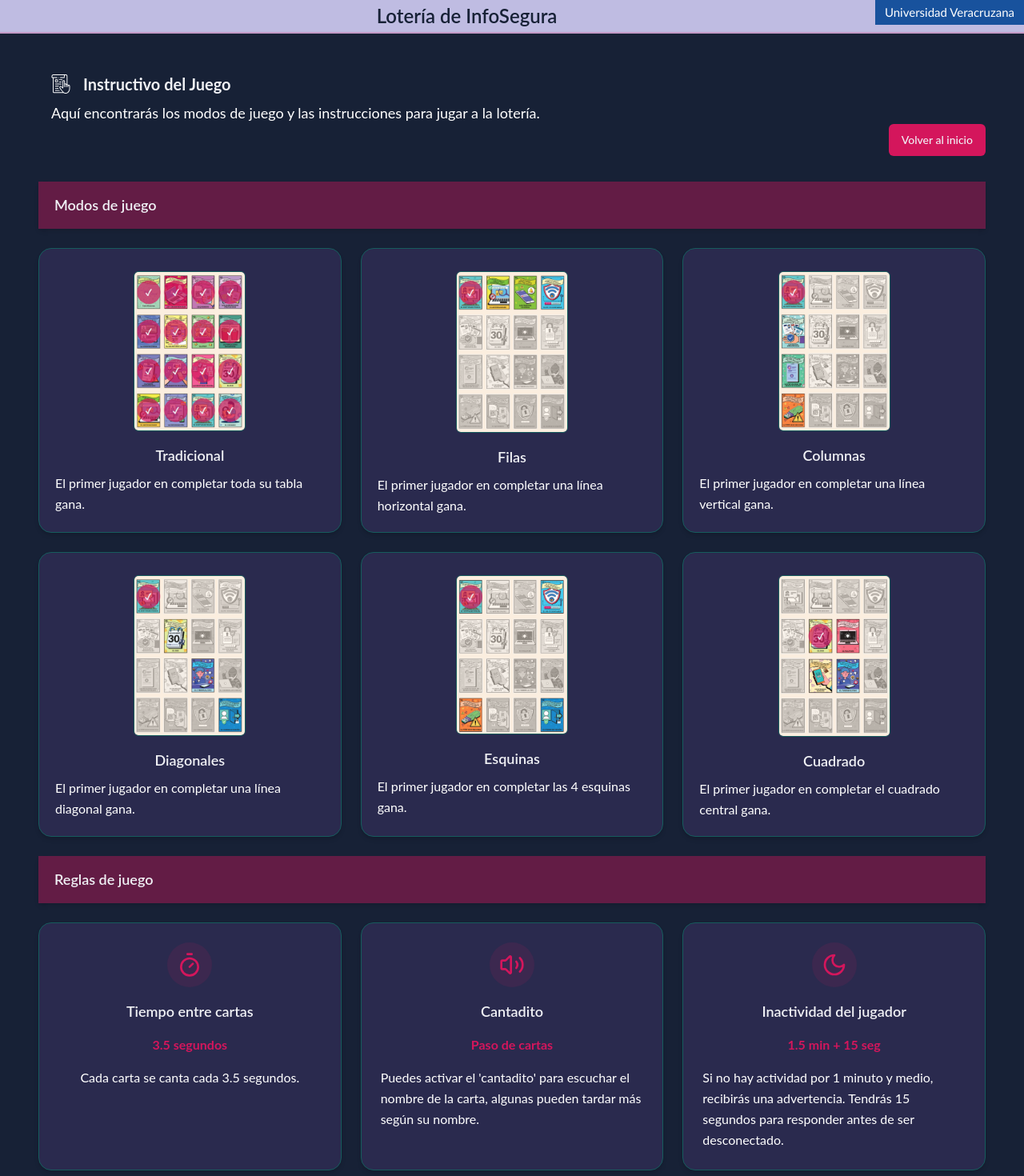
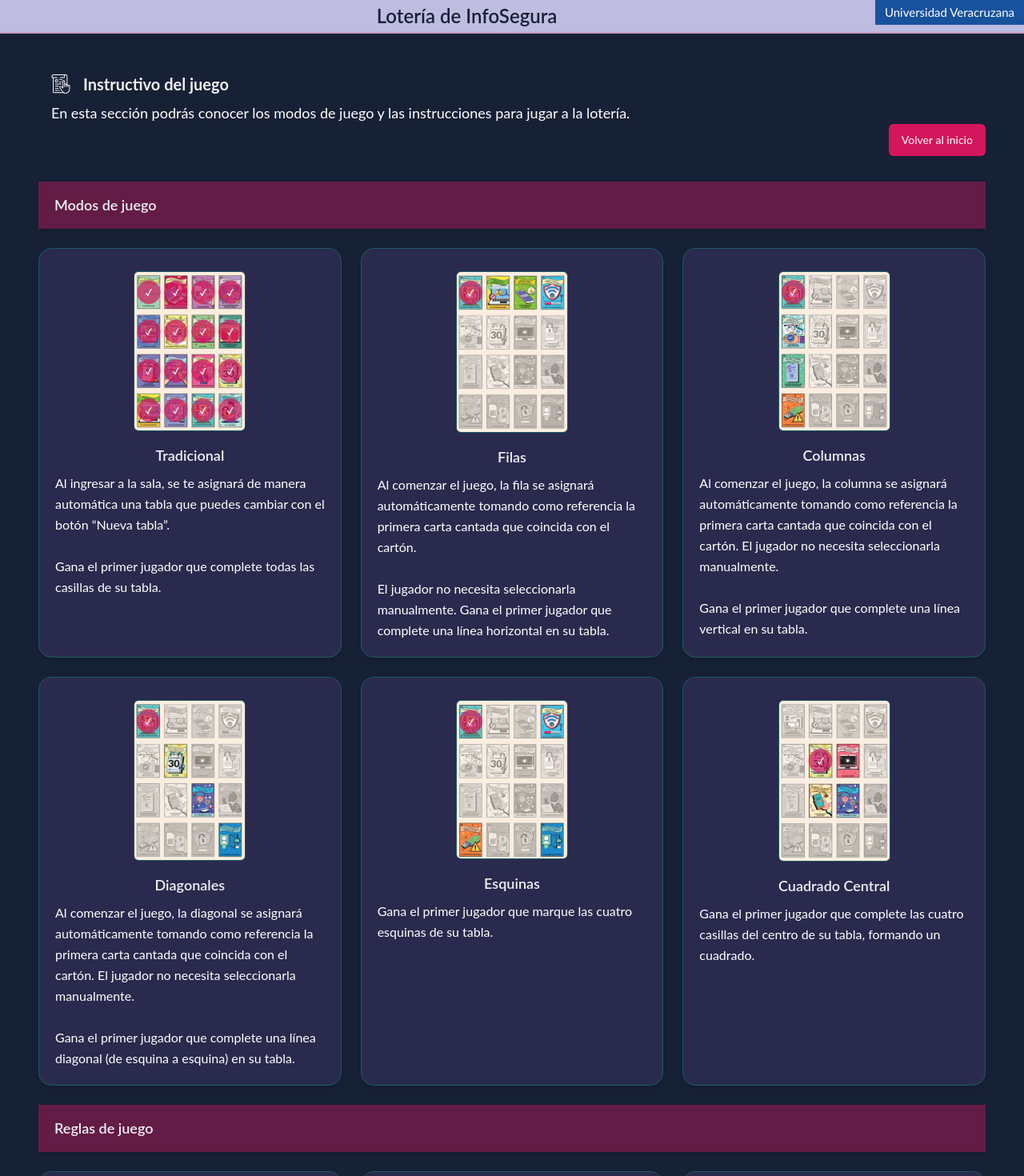
Before and after one commit to CelulaDesarrollo/loteria, a Next.js app in the folder client/: page /instructions in a window 1280 px wide. Shown: the top 1470 px of the page at 80% size. Built offline with nearby package versions, Linux system fonts and the light colour scheme.

Commit message:
cambios de letra

```diff
--- a/client/src/app/glosary/page.tsx
+++ b/client/src/app/glosary/page.tsx
@@ -21,10 +21,10 @@ export default function GlosaryPage() {
         <div className="text-left justify-center sm:text-left pl-4">
           <h1 className="text-[20px] font-bold flex items-center gap-2 justify-start">
             <BookOpen className="w-6 h-6" />
-            Glosario de Cartas
+            Glosario de cartas
           </h1>
           <p className="text-muted-foreground mt-2 text-[18px]">
-            Aquí encontrarás la descripción de cada carta de la lotería.
+            En esta sección podrás conocer la descripción de cada carta de la lotería.
           </p>
         </div>
 
--- a/client/src/app/instructions/page.tsx
+++ b/client/src/app/instructions/page.tsx
@@ -5,22 +5,53 @@ import { Timer, Users, Moon, RotateCw, Volume2, Crown } from "lucide-react";
 import { Card, CardContent } from "@/components/ui/card";
 import { Header } from "@/components/Header";
 
+
 const MODOS = [
-  { key: "tradicional", title: "Tradicional", img: "/instructive/tradicional.png", text: "El primer jugador en completar toda su tabla gana." },
-  { key: "filas", title: "Filas", img: "/instructive/filas.png", text: "El primer jugador en completar una línea horizontal gana." },
-  { key: "columnas", title: "Columnas", img: "/instructive/columnas.png", text: "El primer jugador en completar una línea vertical gana." },
-  { key: "diagonales", title: "Diagonales", img: "/instructive/diagonales.png", text: "El primer jugador en completar una línea diagonal gana." },
-  { key: "esquinas", title: "Esquinas", img: "/instructive/esquinas.png", text: "El primer jugador en completar las 4 esquinas gana." },
-  { key: "cuadrado", title: "Cuadrado", img: "/instructive/cuadrado.png", text: "El primer jugador en completar el cuadrado central gana." },
+  {
+    key: "tradicional",
+    title: "Tradicional",
+    img: "/instructive/tradicional.png",
+    text: "Al ingresar a la sala, se te asignará de manera automática una tabla que puedes cambiar con el botón “Nueva tabla”.\n\nGana el primer jugador que complete todas las casillas de su tabla."
+  },
+  {
+    key: "filas",
+    title: "Filas",
+    img: "/instructive/filas.png",
+    text: "Al comenzar el juego, la fila se asignará automáticamente tomando como referencia la primera carta cantada que coincida con el cartón.\n\nEl jugador no necesita seleccionarla manualmente. Gana el primer jugador que complete una línea horizontal en su tabla."
+  },
+  {
+    key: "columnas",
+    title: "Columnas",
+    img: "/instructive/columnas.png",
+    text: "Al comenzar el juego, la columna se asignará automáticamente tomando como referencia la primera carta cantada que coincida con el cartón. El jugador no necesita seleccionarla manualmente.\n\nGana el primer jugador que complete una línea vertical en su tabla."
+  },
+  {
+    key: "diagonales",
+    title: "Diagonales",
+    img: "/instructive/diagonales.png",
+    text: "Al comenzar el juego, la diagonal se asignará automáticamente tomando como referencia la primera carta cantada que coincida con el cartón. El jugador no necesita seleccionarla manualmente.\n\nGana el primer jugador que complete una línea diagonal (de esquina a esquina) en su tabla."
+  },
+  {
+    key: "esquinas",
+    title: "Esquinas",
+    img: "/instructive/esquinas.png",
+    text: "Gana el primer jugador que marque las cuatro esquinas de su tabla."
+  },
+  {
+    key: "cuadrado",
+    title: "Cuadrado Central",
+    img: "/instructive/cuadrado.png",
+    text: "Gana el primer jugador que complete las cuatro casillas del centro de su tabla, formando un cuadrado."
+  },
 ];
 
 const GAME_RULES = [
   { title: "Tiempo entre cartas", value: "3.5 segundos", icon: Timer, text: "Cada carta se canta cada 3.5 segundos." },
-  { title: "Cantadito", value: "Paso de cartas", icon: Volume2, text: "Puedes activar el 'cantadito' para escuchar el nombre de la carta, algunas pueden tardar más según su nombre." },
+  { title: "Cantadito", value: "Paso de cartas", icon: Volume2, text: "Puedes activar el 'Cantadito' para escuchar el nombre de la carta, algunas pueden tardar más según su nombre." },
   { title: "Inactividad del jugador", value: "1.5 min + 15 seg", icon: Moon, text: "Si no hay actividad por 1 minuto y medio, recibirás una advertencia. Tendrás 15 segundos para responder antes de ser desconectado." },
   { title: "Límite de jugadores", value: "25 jugadores", icon: Users, text: "Solo pueden participar hasta 25 jugadores por sala." },
   { title: "Anfitrión", value: "1 por sala", icon: Crown, text: "El primer jugador en entrar será el anfitrión. Si se desconecta, el rol pasa al siguiente." },
-  { title: "Cambio de tabla", value: "Solo cuando el juego no está activo", icon: RotateCw, text: "Puedes generar una nueva tabla desde el botón 'Nueva Tabla', pero solo si la partida no está en curso." },
+  { title: "Cambio de tabla", value: "Solo cuando el juego no está activo", icon: RotateCw, text: "Puedes generar una nueva tabla desde el botón 'Nueva tabla', pero solo si la partida no está en curso." },
 ];
 
 export default function InstructionsPage() {
@@ -36,10 +67,10 @@ export default function InstructionsPage() {
           <div className="text-left justify-center sm:text-left pl-4">
             <h1 className="text-[20px] font-bold flex items-center gap-2 justify-start">
               <img src="/LoteriaSI-InterfazIconoInstructivo.svg" alt="Instructivo Icon" className="h-6 w-6 inline-block mr-2" />
-              Instructivo del Juego
+              Instructivo del juego
             </h1>
             <p className="text-muted-foreground mt-2 text-[18px]">
-              Aquí encontrarás los modos de juego y las instrucciones para jugar a la lotería.
+              En esta sección podrás conocer los modos de juego y las instrucciones para jugar a la lotería.
             </p>
           </div>
 
@@ -67,7 +98,7 @@ export default function InstructionsPage() {
                   <img src={m.img} alt={m.title} className="w-[100px] sm:w-[120px] md:w-[140px] h-auto rounded-md border mt-2" />
                   <div>
                     <h3 className="text-lg font-semibold text-center">{m.title}</h3>
-                    <p className="text-muted-foreground mt-2 text-[16px] leading-relaxed text-left">{m.text}</p>
+                    <p className="text-muted-foreground mt-2 text-[16px] whitespace-pre-wrap leading-relaxed text-left">{m.text}</p>
                   </div>
                 </CardContent>
               </Card>
--- a/client/src/app/page.tsx
+++ b/client/src/app/page.tsx
@@ -108,7 +108,7 @@ export default function Home() {
               <form onSubmit={handleJoinRoom} className="space-y-6">
                 {/* Selector de sala */}
                 <div className="space-y-2">
-                  <Label htmlFor="room-select" className="text-base">Seleccionar Sala</Label>
+                  <Label htmlFor="room-select" className="text-base">Seleccionar sala</Label>
                   <Select value={selectedRoom} onValueChange={setSelectedRoom}>
                     <SelectTrigger id="room-select" className="text-base">
                       <SelectValue placeholder="Elige una sala" />
--- a/client/src/components/game/DealerDisplay.tsx
+++ b/client/src/components/game/DealerDisplay.tsx
@@ -48,7 +48,7 @@ export function DealerDisplay({
               </div>
             ) : (
               <div className="w-full h-full flex items-center justify-center bg-muted/50">
-                <p className="text-muted-foreground text-center">Esperando para empezar...</p>
+                <p className="text-muted-foreground text-center"> ¿Estás listo? Por iniciar partida…</p>
               </div>
             )}
           </Card>
--- a/client/src/components/game/LoteriaGame.tsx
+++ b/client/src/components/game/LoteriaGame.tsx
@@ -494,7 +494,7 @@ export function LoteriaGame({ roomId, playerName, roomData: initialRoomData }: L
                     {/* Botón para iniciar juego */}
                     <Button onClick={startGame} disabled={gameState.isGameActive || !!gameState.winner}>
                       <Play className="mr-2" />
-                      Iniciar Juego
+                      Iniciar juego
                     </Button>
 
                     {/* Botón para terminar juego activo */}
@@ -542,7 +542,7 @@ export function LoteriaGame({ roomId, playerName, roomData: initialRoomData }: L
                         }}
                         variant="destructive"
                       >
-                        Terminar Juego
+                        Terminar juego
                       </Button>
                     )}
 
@@ -579,7 +579,7 @@ export function LoteriaGame({ roomId, playerName, roomData: initialRoomData }: L
                 {/* Botón para reiniciar la tabla del jugador actual */}
                 <Button onClick={resetPlayerBoard} variant="outline" disabled={gameState.isGameActive}>
                   <RotateCw className="mr-2" />
-                  Nueva Tabla
+                  Nueva tabla
                 </Button>
 
                 {/* Mensaje para jugadores que no son anfitrión */}
--- a/client/src/lib/loteria.ts
+++ b/client/src/lib/loteria.ts
@@ -26,7 +26,7 @@ export const CARDS: Card[] = [
   { id: 15, name: "EL SENTIDO COMÚN", imageUrl: "/cards/15.jpg", description: "El que no se instala, pero siempre debes usar.", descriptionLong: "Capacidad del usuario para tomar decisiones seguras en entornos digitales." },
   { id: 16, name: "EL SOFTWARE LEGÍTIMO", imageUrl: "/cards/16.jpg", description: "El que viene sin sorpresas, ni malware que te estresa.", descriptionLong: "Software que se obtiene a través de canales oficiales y confiables." },
   { id: 17, name: "EL UV-CIRST", imageUrl: "/cards/17.jpg", description: "El que responde con destreza, para frenar toda amenaza con certeza", descriptionLong: "Equipo de Respuesta a Incidentes de Ciberseguridad de la Universidad Veracruzana." },
-  { id: 18, name: "LA COMUNIDAD SEGURA", imageUrl: "/cards/18.jpg", description: "El grupo que se asesora y su seguridad mejora.", descriptionLong: "Grupo de personas que siguen la campaña de concientización (Infosegura) y adoptan las recomendaciones para el uso responsable de la tecnología y la protección de la información." },
+  { id: 18, name: "LA COMUNIDAD SEGURA", imageUrl: "/cards/18.jpg", description: "El grupo que se asesora y su seguridad mejora.", descriptionLong: "Grupo de personas que siguen la campaña de concientización (InfoSegura) y adoptan las recomendaciones para el uso responsable de la tecnología y la protección de la información." },
   { id: 19, name: "LA NAVEGACIÓN SEGURA", imageUrl: "/cards/19.jpg", description: "La que, sin apuros, te lleva por caminos seguros.", descriptionLong: "Acciones que reducen los riesgos al usar internet, como evitar sitios inseguros." },
   { id: 20, name: "LOS DISPOSITIVOS PROTEGIDOS", imageUrl: "/cards/20.jpg", description: "Los que mantienes blindados y siempre respaldados.", descriptionLong: "Teléfonos, laptops y tablet protegidos con antivirus, pantallas de bloqueos y actualizaciones al día." },
   { id: 21, name: "LA IDENTIDAD DIGITAL", imageUrl: "/cards/21.jpg", description: "La que cuidas en la red, para que nadie te conozca al pie.", descriptionLong: "Imagen que proyectamos en internet, es una representación de nuestra identidad física en el mundo digital." },
@@ -57,8 +57,8 @@ export const CARDS: Card[] = [
   { id: 46, name: "LOS DATOS PERSONALES", imageUrl: "/cards/46.jpg", description: "Los datos de identificación, que mantienes bajo protección.", descriptionLong: "Información sensible que identifica a una persona o individuo  (nombre, dirección, teléfono, correo), y que no debe ser compartida con cualquier persona para protegerla de usos indebidos." },
   { id: 47, name: "LA PUBLICIDAD ENGAÑOSA", imageUrl: "/cards/47.jpg", description: "La que analizas con cuidado, para no ser engañado.", descriptionLong: "Forma de publicidad falsa que suele implicar el uso de exageraciones o insinuaciones para convencer a los consumidores de que compren o realicen una acción. " },
   { id: 48, name: "EL SPAM", imageUrl: "/cards/48.jpg", description: "El correo molesto y sin razón, que llega sin invitación.", descriptionLong: "Mensajes no solicitados y repetitivos que saturan la bandeja de entrada del correo electrónico, generalmente con enlaces maliciosos o publicidad." },
-  { id: 49, name: "EL DISI", imageUrl: "/cards/49.jpg", description: "El que conmemora con unión, la seguridad de la información.", descriptionLong: "Conmemoración del Día Internacional de la Seguridad de la Información que resalta la importacia de la protección de la información y fomenta buenas prácticas." },
-  { id: 50, name: "EL SOFTWARE PIRATA", imageUrl: "/cards/50.jpg", description: "El que por tu seguridad, no debes instalar.", descriptionLong: "Programas sin licencia oficial que parecen gratuitos, pero exponen los equipos a infecciones de malware y no cuentan con los beneficios de un software con licencia (actualizaciones de seguridad, garantia)." },
+  { id: 49, name: "EL DISI", imageUrl: "/cards/49.jpg", description: "El que conmemora con unión, la seguridad de la información.", descriptionLong: "Conmemoración del Día Internacional de la Seguridad de la Información que resalta la importancia de la protección de la información y fomenta buenas prácticas." },
+  { id: 50, name: "EL SOFTWARE PIRATA", imageUrl: "/cards/50.jpg", description: "El que por tu seguridad, no debes instalar.", descriptionLong: "Programas sin licencia oficial que parecen gratuitos, pero exponen los equipos a infecciones de malware y no cuentan con los beneficios de un software con licencia (actualizaciones de seguridad, garantía)." },
   { id: 51, name: "LAS FAKE NEWS", imageUrl: "/cards/51.jpg", description: "Las noticias que desinforman, y la verdad disorsionan.", descriptionLong: "Noticias falsas creadas para desinformar, manipular opiniones o generar confusión en redes y medios digitales." },
   { id: 52, name: "LA USB DESCONOCIDA", imageUrl: "/cards/52.jpg", description: "La que sin conocer no debes conectar, para tu equipo no infectar.", descriptionLong: "Unidad de almacenamiento extraíble que puede ser utilizada por personas malintencionadas para infectar equipos con malware." },
   { id: 53, name: "EL BORRADO REMOTO", imageUrl: "/cards/53.jpg", description: "El que por seguridad has de usar, si llegas a perder tu celular.", descriptionLong: "Función que permite eliminar los datos de un dispositivo a distancia para proteger la información ante una pérdida, robo o extravío." },
```
